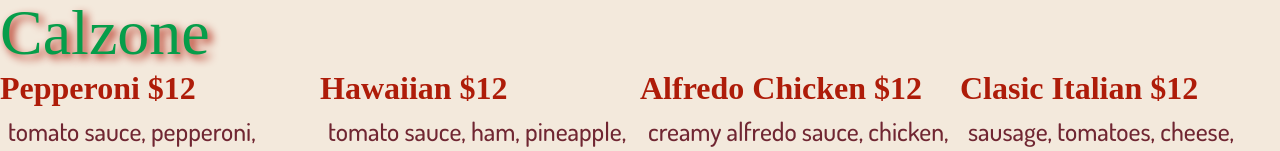
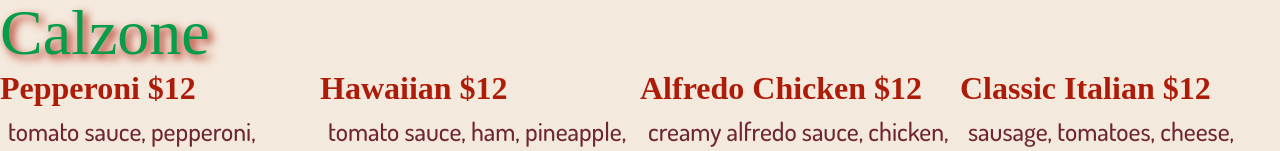
Before and after one commit to kribow21/Pizzaproject, a plain HTML site: page menu.html in a window 1280 px wide. Shown: the part 1211-1362 px from the top of the page. Drawn offline with Linux system fonts and the light colour scheme; a web font is replaced by a local one.

Commit message:
had to change spelling

```diff
--- a/menu.html
+++ b/menu.html
@@ -134,7 +134,7 @@
                         <p>creamy alfredo sauce, chicken, bacon</p>
                     </div>
                     <div class="itemDescription">
-                        <h4>Clasic Italian $12</h4>
+                        <h4>Classic Italian $12</h4>
                         <p>sausage, tomatoes, cheese, olives, spinach</p>
                     </div>
                 </section>
```
